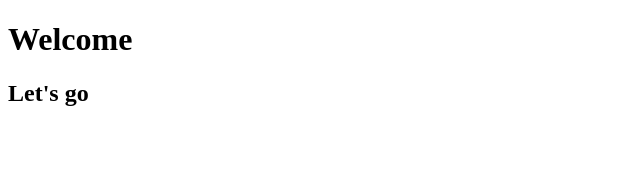
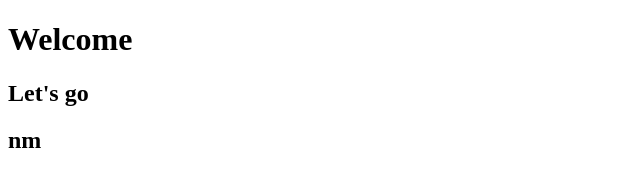
Before and after one commit to NgNampro/Project3, a plain HTML site: page index.html in a window 1280 px wide. Shown: the full height of the page, 0-640 px from the left. Drawn offline with Linux system fonts and the light colour scheme.

Commit message:
test commit lan 3

```diff
--- a/index.html
+++ b/index.html
@@ -8,5 +8,6 @@
   <body>
     <h1>Welcome</h1>
     <h2>Let's go</h2>
+    <h2>nm</h2>
   </body>
 </html>
```
